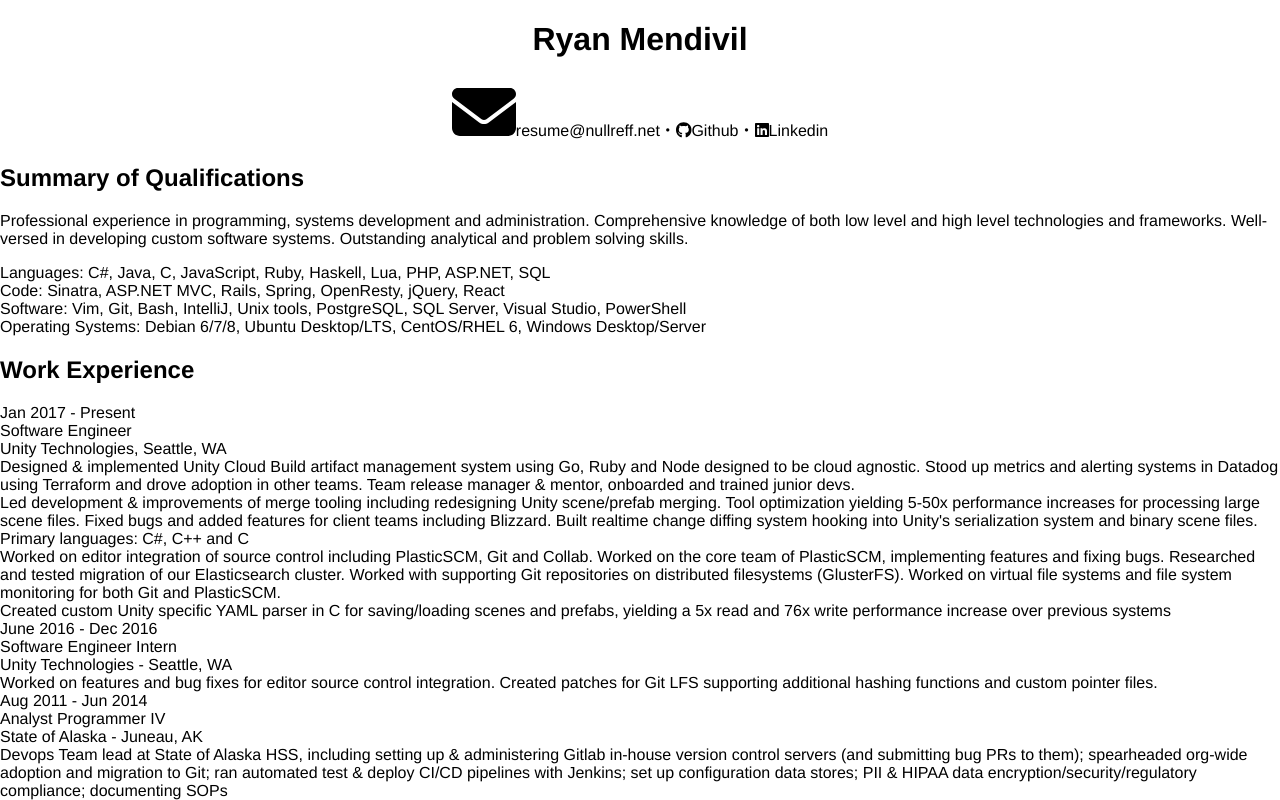
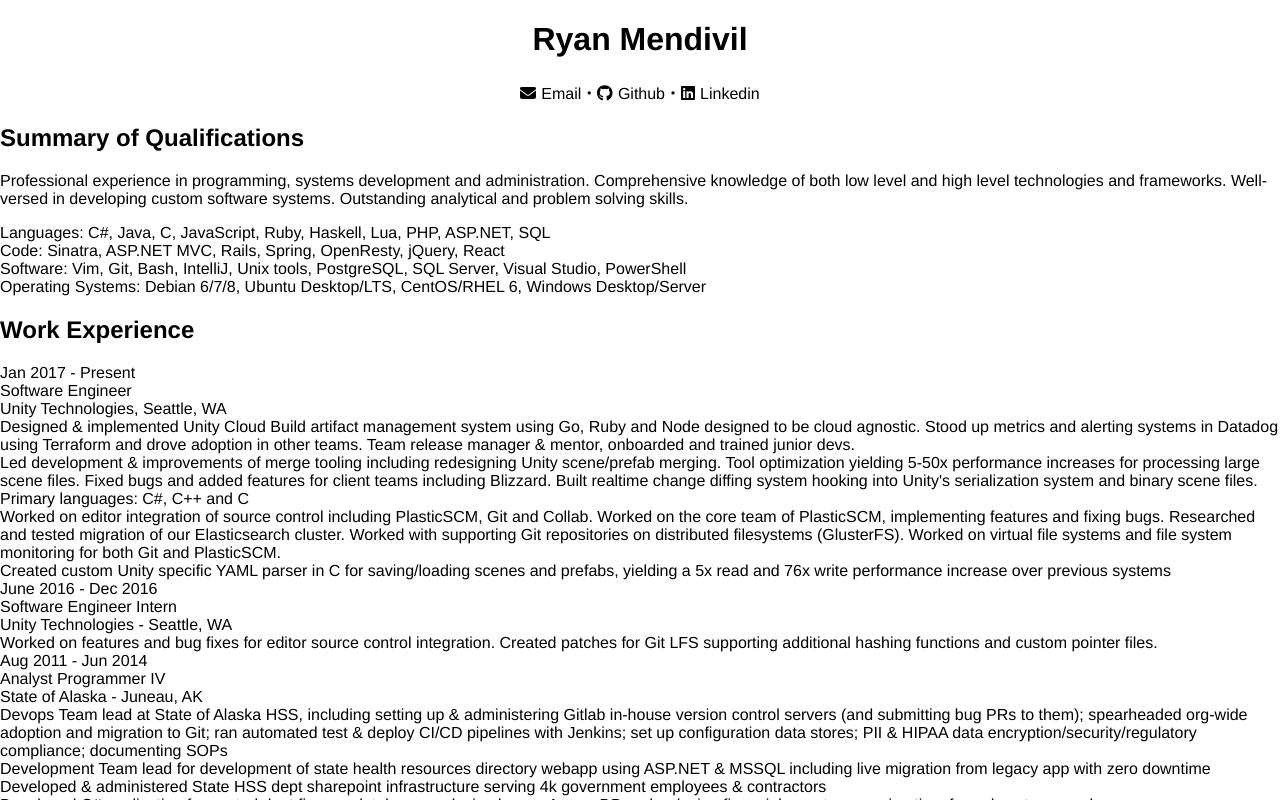
Before and after one commit to Nullreff/nullreff.net, a Next.js app: page /resume in a window 1280 px wide. Shown: the top 800 px of the page. Built offline with nearby package versions, Linux system fonts and the light colour scheme.

Commit message:
More resume work

```diff
--- a/pages/resume.tsx
+++ b/pages/resume.tsx
@@ -24,8 +24,8 @@ export default function Resume() {
                 <h1>Ryan Mendivil</h1>
                 <p>
                     <Link href="mailto:resume@nullreff.net">
-                        <FontAwesomeIcon icon={faEnvelope} className="fa-4x"/>
-                        resume@nullreff.net
+                        <FontAwesomeIcon icon={faEnvelope} className=""/>
+                        Email
                     </Link>
                     ・
                     <Link href="https://github.com/nullreff/">
--- a/styles/Resume.module.css
+++ b/styles/Resume.module.css
@@ -5,3 +5,7 @@
 .intro {
     text-align: center;
 }
+
+.intro svg {
+    padding-right: 5px;
+}
```
